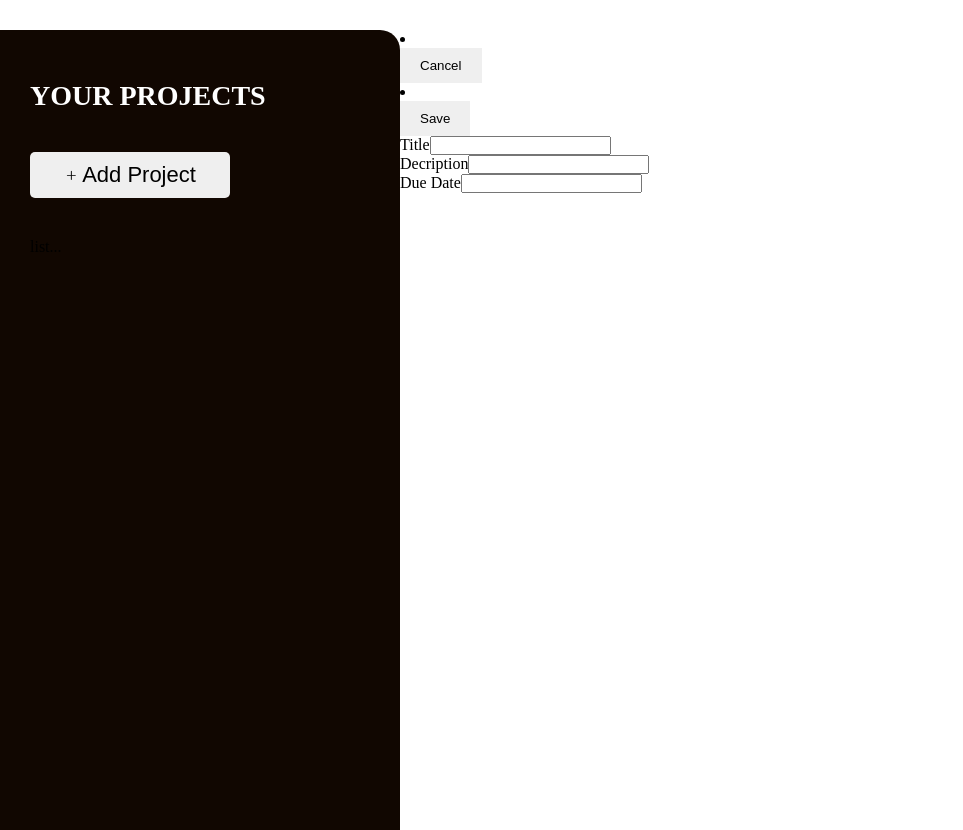
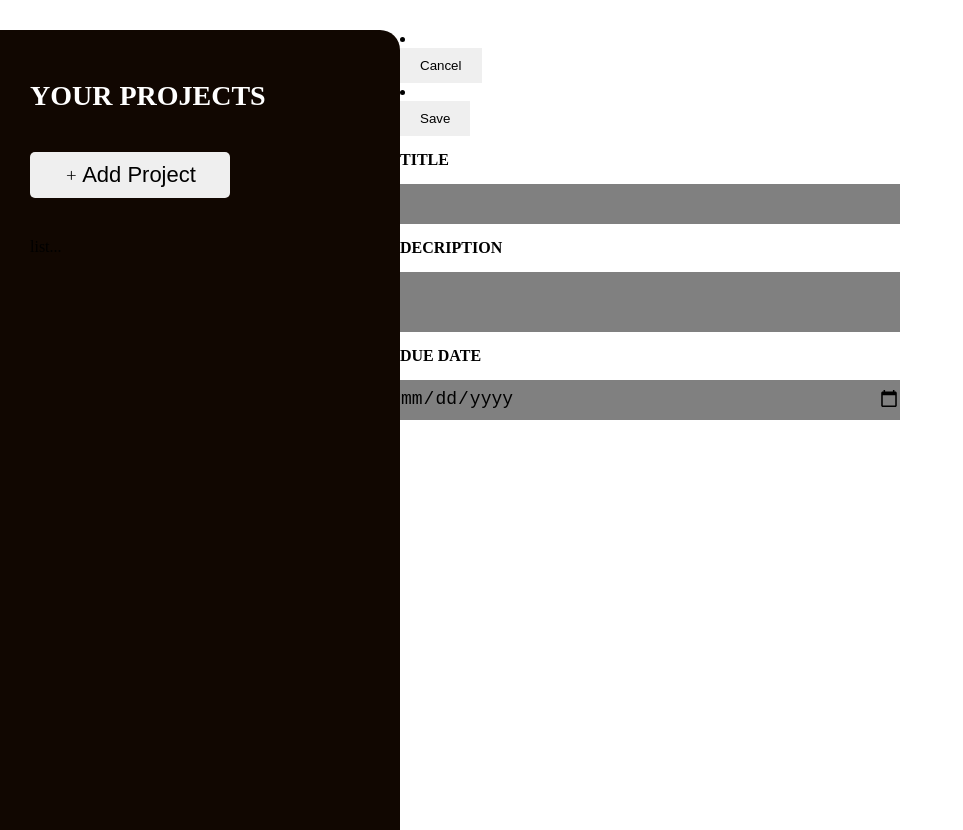
Before and after one commit to DenisFR2727/support_react-components, a React (Vite) app in the folder managment-app/01-starting-project/: page / in a window 1280 px wide. Both pictures are taken after a click on the button "Add Project". Shown: the whole page, without its empty margins (0-963 px from the left). Built offline with nearby package versions, Linux system fonts and the light colour scheme.

Commit message:
add styles inputs reusability

```diff
--- a/managment-app/01-starting-project/src/App.jsx
+++ b/managment-app/01-starting-project/src/App.jsx
@@ -8,7 +8,6 @@ function App() {
     selectedProjectId: undefined,
     projects: [],
   });
-  let content;
 
   function handleStartProject() {
     setProjectsState((prevState) => {
@@ -19,8 +18,23 @@ function App() {
     });
   }
 
+  function handleAddProject(projectDate) {
+    setProjectsState((prevState) => {
+      const newProject = {
+        ...projectDate,
+        id: Math.random(),
+      };
+      return {
+        ...prevState,
+        projects: [...prevState.projects, newProject],
+      };
+    });
+  }
+  console.log(projectsState.projects);
+  let content;
+
   if (projectsState.selectedProjectId === null) {
-    content = <NewProject />;
+    content = <NewProject onAdd={handleAddProject} />;
   } else if (projectsState.selectedProjectId === undefined) {
     content = <NoProjectSelected onStartAddProject={handleStartProject} />;
   }
--- a/managment-app/01-starting-project/src/components/form-project.jsx
+++ b/managment-app/01-starting-project/src/components/form-project.jsx
@@ -5,7 +5,7 @@ export default function FormProject() {
     <div className="new-project">
       <div>
         <Button>Cancel</Button>
-        <button>Save</button>
+        <Button>Save</Button>
       </div>
     </div>
   );
--- a/managment-app/01-starting-project/src/components/new-project/Input.jsx
+++ b/managment-app/01-starting-project/src/components/new-project/Input.jsx
@@ -1,8 +1,18 @@
-export default function Input({ label, textarea, ...props }) {
+import { forwardRef } from "react";
+
+const Input = forwardRef(function Input(
+  { classes, label, textarea, ...props },
+  ref,
+) {
   return (
-    <p>
+    <>
       <label htmlFor={label}>{label}</label>
-      {textarea ? <textarea {...props} /> : <input />}
-    </p>
+      {textarea ? (
+        <textarea className={classes} ref={ref} {...props} />
+      ) : (
+        <input className={classes} ref={ref} {...props} />
+      )}
+    </>
   );
-}
+});
+export default Input;
--- /dev/null
+++ b/managment-app/01-starting-project/src/components/new-project/new-project.css
@@ -0,0 +1,46 @@
+.new-project {
+  width: 500px;
+  display: flex;
+  flex-direction: column;
+  gap: 15px;
+}
+
+.title,
+.due {
+  height: 40px;
+}
+.description {
+  height: 60px;
+}
+.due {
+  font-size: 18px;
+  cursor: pointer;
+}
+.due::-webkit-datetime-edit {
+  font-size: 18px;
+}
+
+.due::-webkit-calendar-picker-indicator {
+  cursor: text;
+  transform: scale(1.1);
+}
+.title,
+.due,
+.description {
+  border: none;
+  outline: none;
+  background: grey;
+  border-bottom: 2px solid transparent;
+  caret-color: rgb(17, 7, 1);
+}
+
+label {
+  text-transform: uppercase;
+  font-weight: 600;
+}
+
+.title:focus,
+.due:focus,
+.description:focus {
+  border-bottom: 1px solid rgb(17, 7, 1);
+}
--- a/managment-app/01-starting-project/src/components/new-project/new-project.jsx
+++ b/managment-app/01-starting-project/src/components/new-project/new-project.jsx
@@ -1,7 +1,34 @@
+import { useRef } from "react";
 import Button from "../ui/button";
 import Input from "./Input";
 
-export default function NewProject() {
+import "./new-project.css";
+
+export default function NewProject({ onAdd }) {
+  const title = useRef(null);
+  const description = useRef(null);
+  const dueDate = useRef(null);
+
+  function handleSave() {
+    const enteredTitle = title.current.value;
+    const enteredDescription = description.current.value;
+    const enteredDueDate = dueDate.current.value;
+
+    // validation
+
+    onAdd({
+      title: enteredTitle,
+      description: enteredDescription,
+      dueDate: enteredDueDate,
+    });
+
+    title.current.value = "";
+    description.current.value = "";
+    dueDate.current.value = "";
+
+    console.log(enteredTitle);
+  }
+
   return (
     <div className="new-project">
       <menu>
@@ -9,13 +36,13 @@ export default function NewProject() {
           <Button>Cancel</Button>
         </li>
         <li>
-          <Button>Save</Button>
+          <Button onClick={handleSave}>Save</Button>
         </li>
       </menu>
-      <div>
-        <Input label={"Title"} />
-        <Input label={"Decription"} />
-        <Input label={"Due Date"} />
+      <div className="new-project">
+        <Input classes="title" ref={title} label={"Title"} />
+        <Input classes="description" ref={description} label={"Decription"} />
+        <Input classes="due" ref={dueDate} label={"Due Date"} type="date" />
       </div>
     </div>
   );
```
